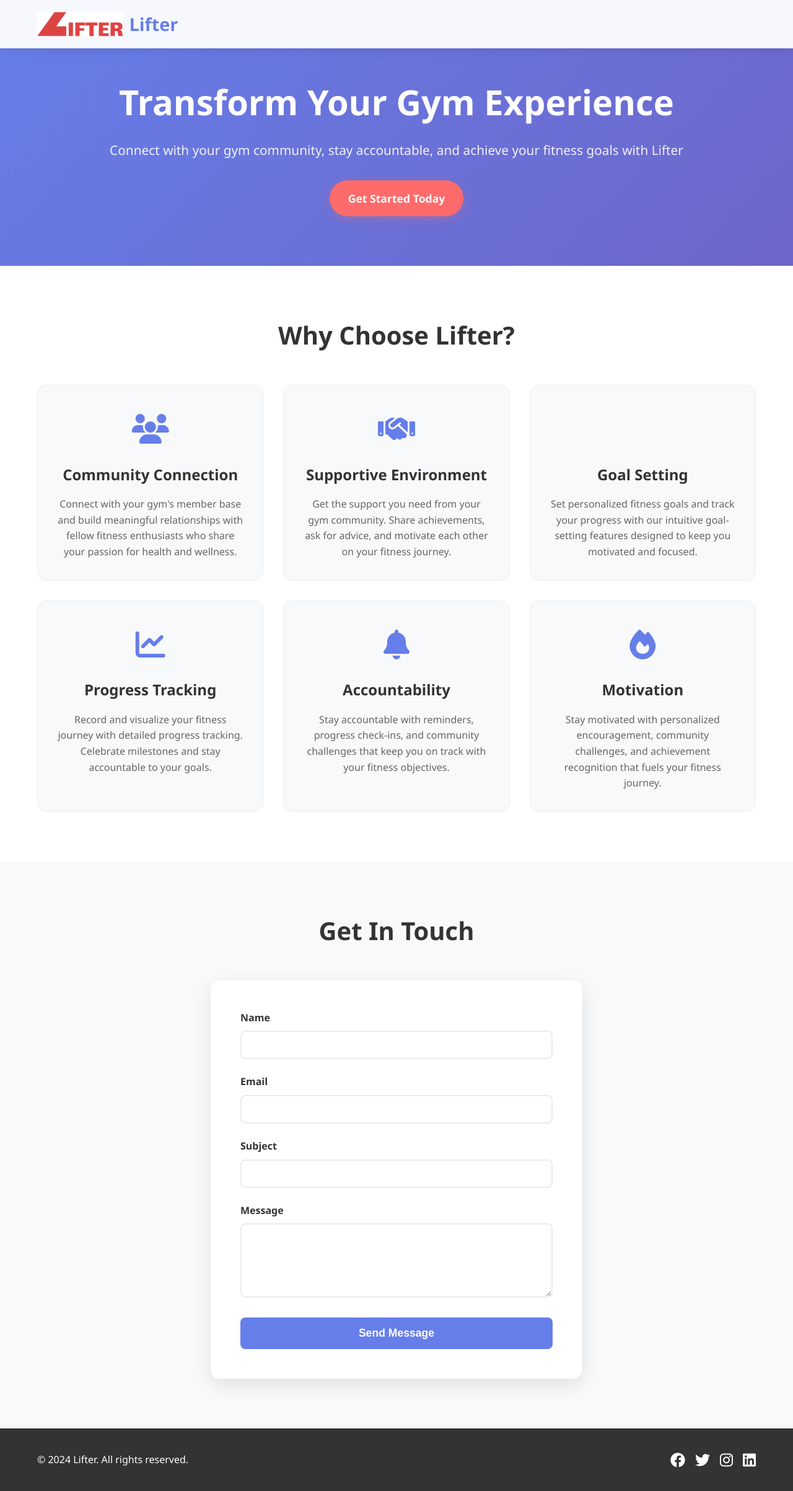
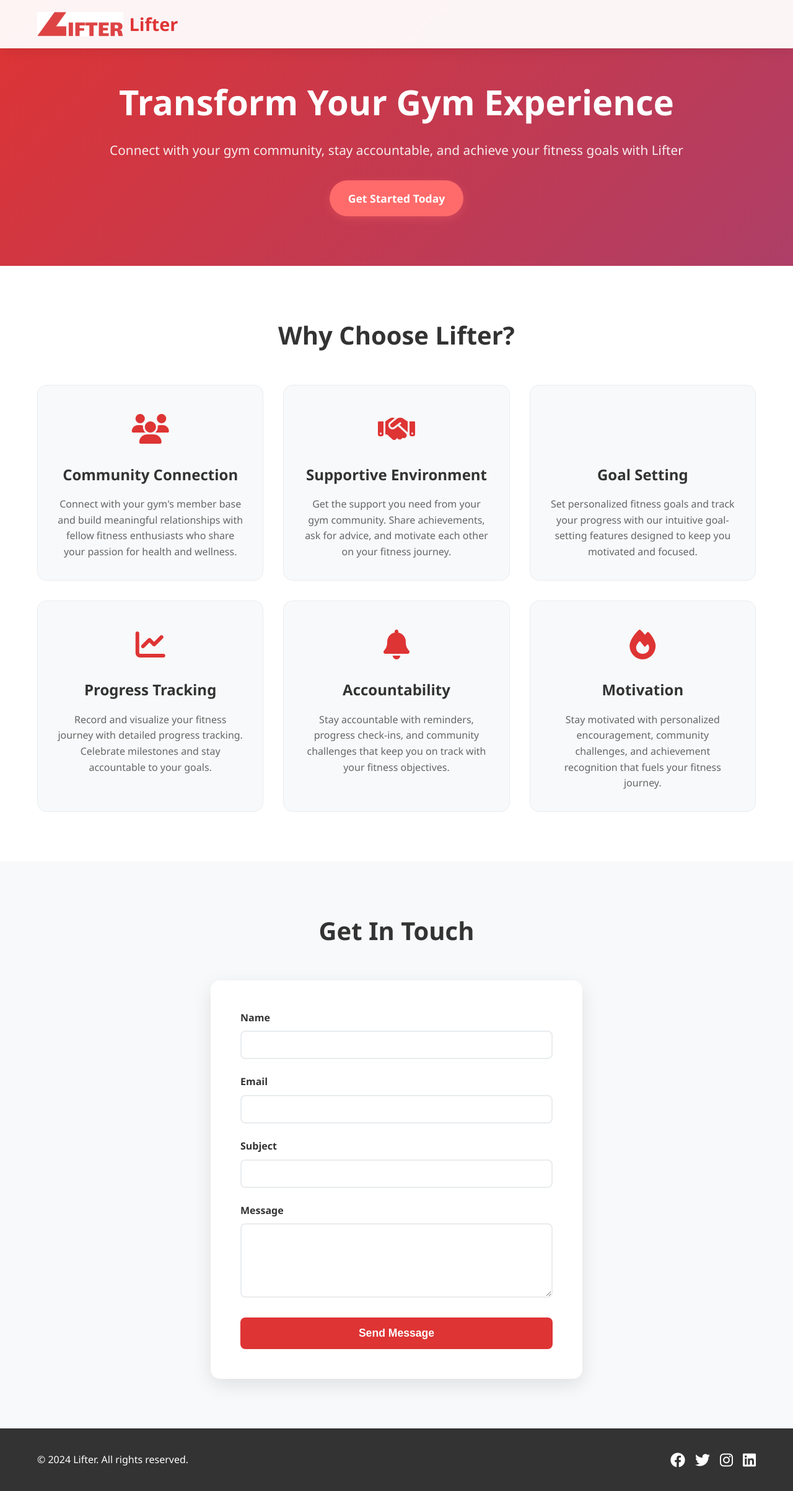
Before and after one commit to RowanH17/lifter_website, a plain HTML site: page index.html in a window 1280 px wide. Shown: the whole page at 62% size. Drawn offline with Linux system fonts and the light colour scheme.

Commit message:
Update color theme to #DE3434 and remove blue elements

```diff
--- a/index.html
+++ b/index.html
@@ -17,7 +17,7 @@
             font-family: 'Segoe UI', Tahoma, Geneva, Verdana, sans-serif;
             line-height: 1.6;
             color: #333;
-            background: linear-gradient(135deg, #667eea 0%, #764ba2 100%);
+            background: linear-gradient(135deg, #DE3434 0%, #764ba2 100%);
             min-height: 100vh;
         }
 
@@ -51,7 +51,7 @@
             gap: 10px;
             font-size: 1.8rem;
             font-weight: bold;
-            color: #667eea;
+            color: #DE3434;
         }
 
         .logo img {
@@ -132,7 +132,7 @@
 
         .feature-icon {
             font-size: 3rem;
-            color: #667eea;
+            color: #DE3434;
             margin-bottom: 1rem;
         }
 
@@ -186,7 +186,7 @@
         .form-group input:focus,
         .form-group textarea:focus {
             outline: none;
-            border-color: #667eea;
+            border-color: #DE3434;
         }
 
         .form-group textarea {
@@ -195,7 +195,7 @@
         }
 
         .submit-btn {
-            background: #667eea;
+            background: #DE3434;
             color: white;
             padding: 15px 30px;
             border: none;
@@ -208,7 +208,7 @@
         }
 
         .submit-btn:hover {
-            background: #5a6fd8;
+            background: #c62e2e;
             transform: translateY(-2px);
         }
 
@@ -240,7 +240,7 @@
         }
 
         .social-links a:hover {
-            color: #667eea;
+            color: #DE3434;
         }
 
         /* Responsive Design */
```
